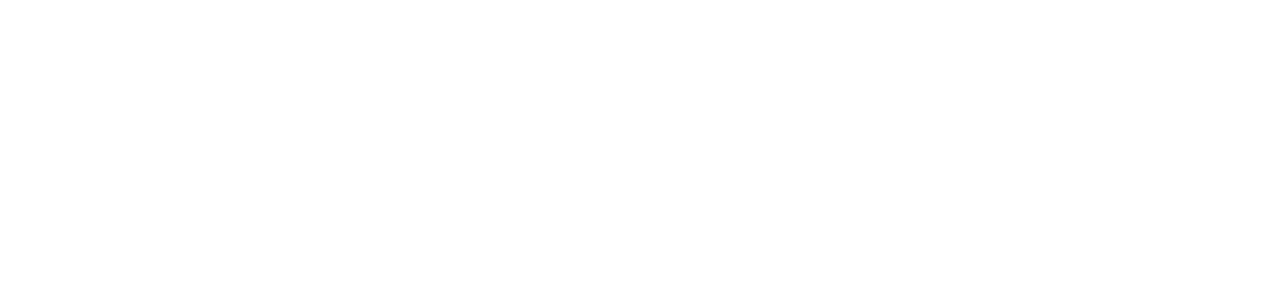
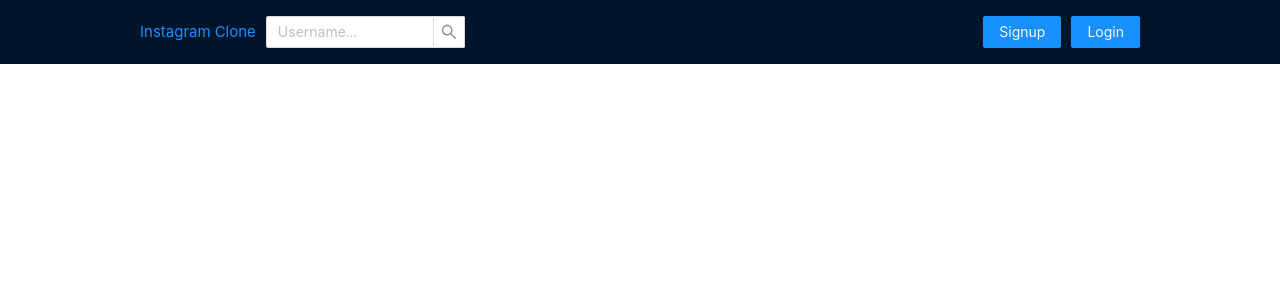
Before and after one commit to chrisATYF/InstagramClone, a Vue app: page / in a window 1280 px wide. Shown: the top 300 px of the page. Built offline with nearby package versions, Linux system fonts and the light colour scheme.

Commit message:
Added Nav bar

```diff
--- a/src/App.vue
+++ b/src/App.vue
@@ -1,8 +1,10 @@
 <script setup>
+import Nav from "./components/Nav.vue"
 </script>
 
 <template>
   <main>
+    <Nav></Nav>
   </main>
 </template>
 
--- /dev/null
+++ b/src/components/AuthModal.vue
@@ -0,0 +1,37 @@
+<script setup>
+import { ref, defineProps } from 'vue';
+
+const props = defineProps(['isLogin']);
+const visible = ref(false);
+
+const showModal = () => {
+    visible.value = true;
+};
+
+const handleOk = (e) => {
+    visible.value = false;
+};
+
+const title = props.isLogin ? 'Login' : 'Signup';
+</script>
+
+<template>
+    <div>
+        <AButton class="btn" type="primary" @click="showModal">{{title}}</AButton>
+        <AModal v-model:visible="visible" :title="title" @ok="handleOk">
+        <AInput class="input" v-if="!isLogin" v-model:value="value" placeholder="Username" />
+        <AInput class="input" v-model:value="value" placeholder="Email" />
+        <AInput class="input" v-model:value="value" placeholder="Password" />
+        </AModal>
+    </div>
+</template>
+
+<style scoped>
+.btn {
+    margin-left: 10px;
+}
+
+.input {
+    margin-top: 5px;
+}
+</style>
--- /dev/null
+++ b/src/components/Container.vue
@@ -0,0 +1,12 @@
+<template>
+    <div class="container">
+        <slot></slot>
+    </div>
+</template>
+
+<style scoped>
+.container {
+    width: 1000px;
+    margin: 0 auto;
+}
+</style>
--- /dev/null
+++ b/src/components/Nav.vue
@@ -0,0 +1,61 @@
+<script setup>
+import { RouterLink } from "vue-router"
+import Container from "./Container.vue"
+import AuthModal from "./AuthModal.vue"
+import { ref } from "vue";
+
+const searchUserName = ref("");
+const isAuthenticated = ref(false);
+
+const onSearch = () => {}
+</script>
+
+<template>
+    <ALayoutHeader>
+        <Container>
+            <div class="nav-container">
+                <div class="right-content">
+                    <RouterLink to="/">Instagram Clone</RouterLink>
+                    <AInputSearch
+                        v-model:value="searchUserName"
+                        placeholder="Username..."
+                        style="width: 200px" @search="onSearch"
+                    />
+                </div>
+                <div class="left-content" v-if="!isAuthenticated">
+                    <AuthModal :isLogin="false"></AuthModal>
+                    <AuthModal :isLogin="true"></AuthModal>
+                </div>
+                <div class="left-content" v-else>
+                    <AButton type="primary">Profile</AButton>
+                    <AButton type="primary">Logout</AButton>
+                </div>
+            </div>
+        </Container>
+    </ALayoutHeader>
+</template>
+
+<style scoped>
+.nav-container {
+    display: flex;
+    justify-content: space-between;
+}
+
+.right-content {
+    display: flex;
+    align-items: center;
+}
+
+.right-content a {
+    margin-right: 10px;
+}
+
+.left-content {
+    display: flex;
+    align-items: center;
+}
+
+.left-content button {
+    margin-left: 10px;
+}
+</style>
```
